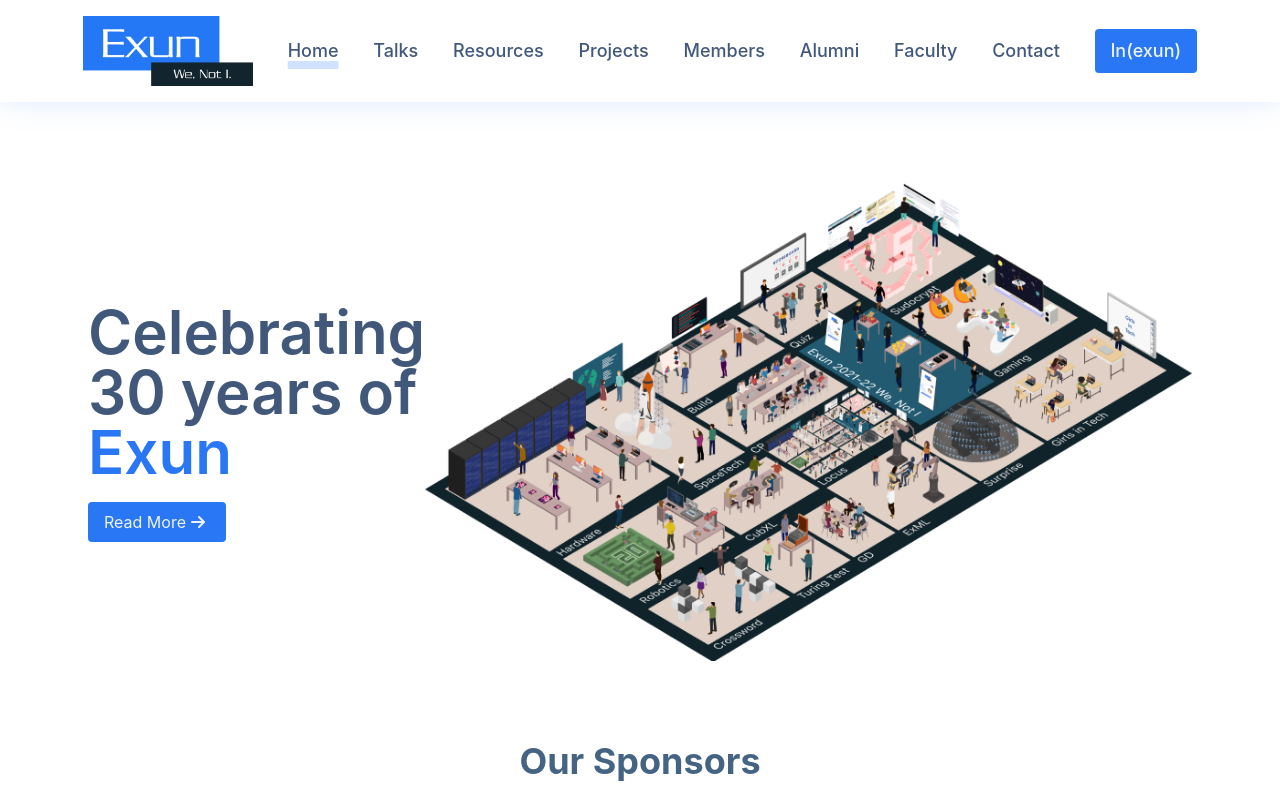
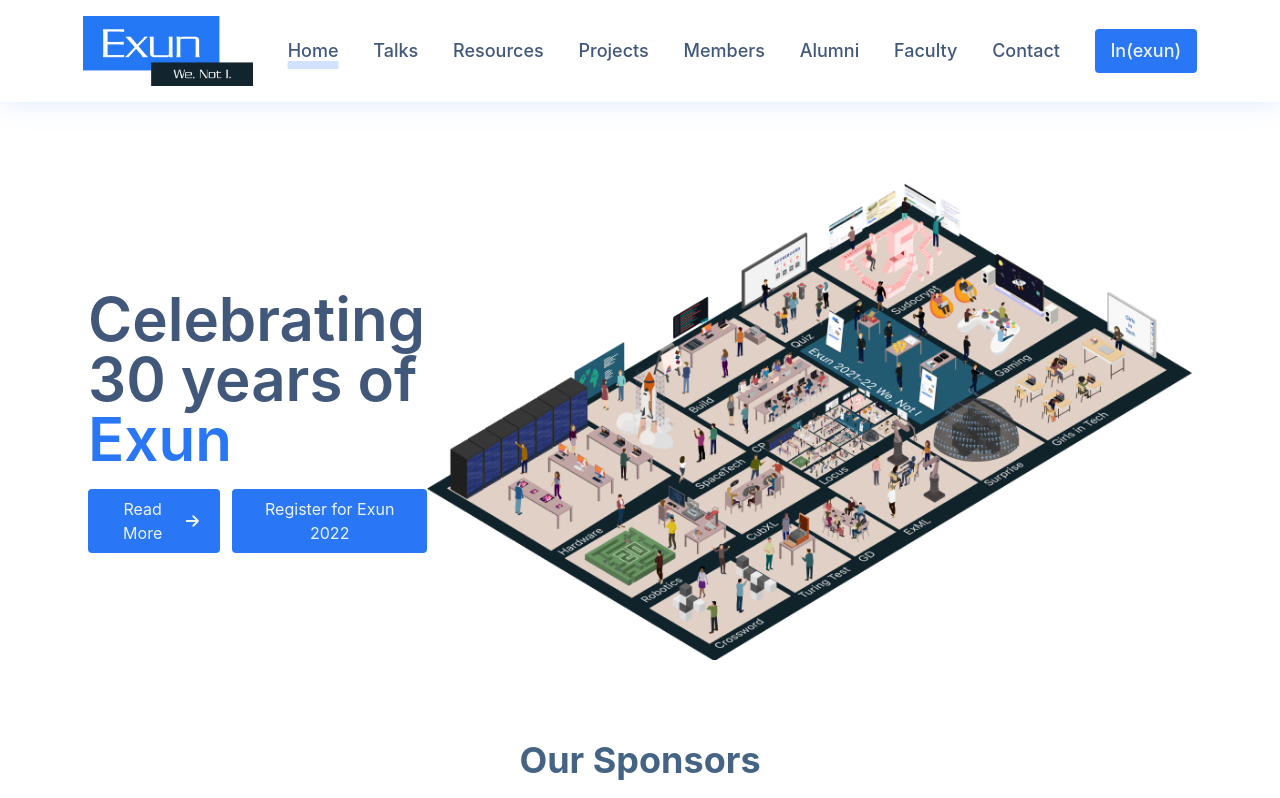
Before and after one commit to exunclan/website-2022, a Next.js app: page / in a window 1280 px wide. Shown: the top 798 px of the page. Built offline with nearby package versions, Linux system fonts and the light colour scheme.

Commit message:
add register

```diff
--- a/components/home/Hero.js
+++ b/components/home/Hero.js
@@ -9,7 +9,8 @@
           <br /> 30 years of
           <br /> <span className="text-primary">Exun</span>
         </h1>
-        <button className="button mt-5 flex" onClick={scrollToAboutRef}>
+        <div className="flex items-center gap-3 mt-5">
+          <button className="button flex items-center" onClick={scrollToAboutRef}>
             Read More
             <svg
               xmlns="http://www.w3.org/2000/svg"
@@ -26,6 +27,10 @@
               />
             </svg>
           </button>
+          <a href="//reg.exun.co/invite" className="button text-center">
+            Register for Exun 2022
+          </a>
+        </div>
       </div>
       <Image
         className="z-[1]"
```
Lines whose indentation alone changed are shown as unchanged.
